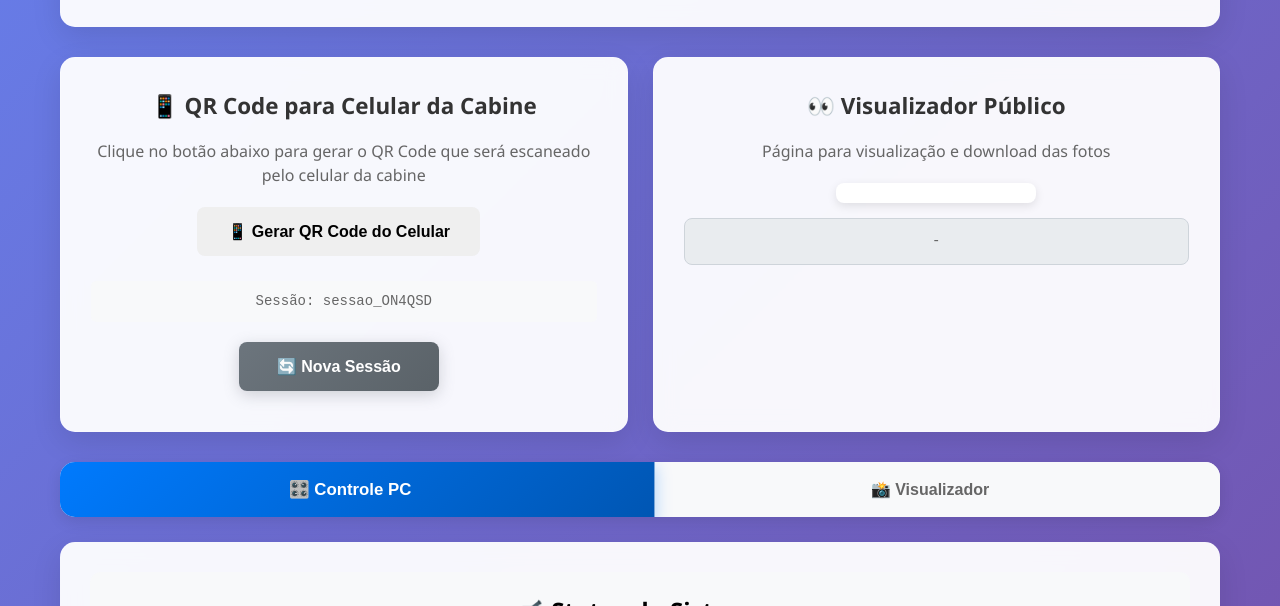
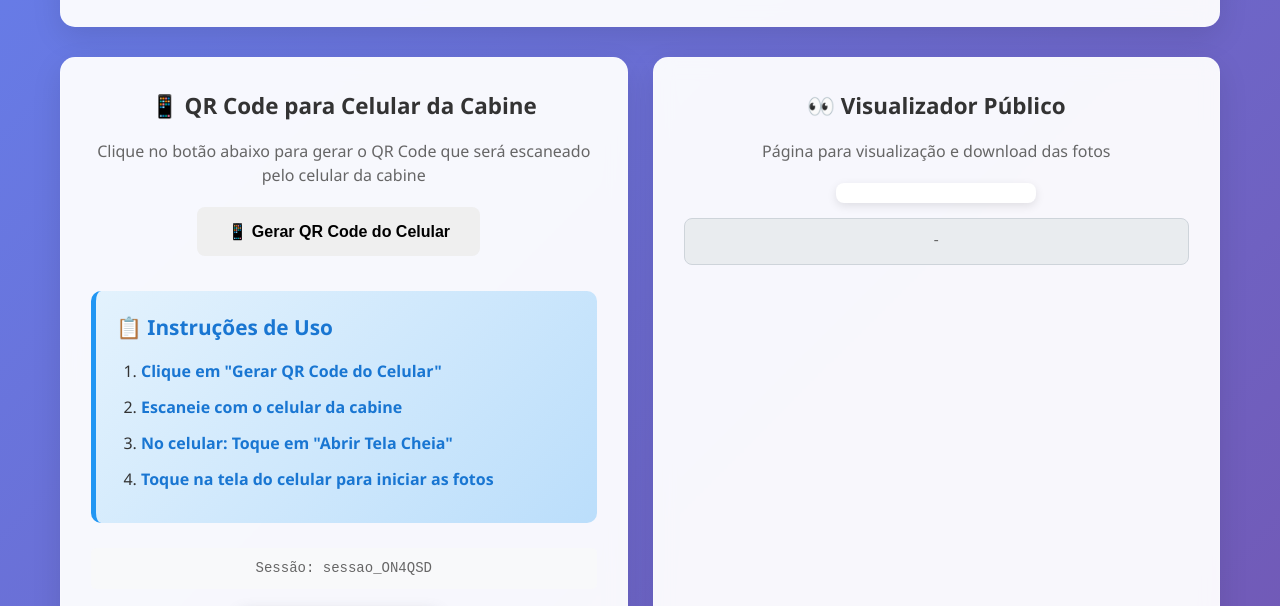
Before and after one commit to guilhermeemail245-art/ultimatentativa, a plain HTML site: page index.html in a window 1280 px wide. Shown: the part 158-764 px from the top of the page. Drawn offline with nearby package versions, Linux system fonts and the light colour scheme; no server answers.

Commit message:
Update index.html

```diff
--- a/index.html
+++ b/index.html
@@ -5,6 +5,8 @@
     <meta name="viewport" content="width=device-width, initial-scale=1.0">
     <title>Cabine Fotográfica - Controle Principal</title>
     <link rel="stylesheet" href="style.css">
+    <!-- Carregar QRCode primeiro -->
+    <script src="https://cdn.jsdelivr.net/npm/qrcode@1.5.3/build/qrcode.min.js"></script>
 </head>
 <body>
     <div class="container">
@@ -26,6 +28,17 @@
                 <div id="mobile-qr-section" class="qr-section" style="display: none;">
                     <div id="mobile-qr" class="qr-large"></div>
                     <p>Escaneie este QR Code no celular da cabine</p>
+                    <p class="url-display" id="mobile-url"></p>
+                </div>
+
+                <div class="instructions">
+                    <h3>📋 Instruções de Uso</h3>
+                    <ol>
+                        <li><strong>Clique em "Gerar QR Code do Celular"</strong></li>
+                        <li><strong>Escaneie com o celular da cabine</strong></li>
+                        <li><strong>No celular: Toque em "Abrir Tela Cheia"</strong></li>
+                        <li><strong>Toque na tela do celular para iniciar as fotos</strong></li>
+                    </ol>
                 </div>
 
                 <p class="session-info">Sessão: <span id="session-display">-</span></p>
@@ -40,7 +53,6 @@
             </div>
         </div>
 
-        <!-- Resto do código permanece igual -->
         <div class="tabs">
             <button class="tab active" onclick="openTab('control')">🎛️ Controle PC</button>
             <button class="tab" onclick="openTab('viewer')">📸 Visualizador</button>
@@ -112,7 +124,6 @@
     </div>
 
     <script src="https://cdn.socket.io/4.7.2/socket.io.min.js"></script>
-    <script src="https://cdn.jsdelivr.net/npm/qrcode@1.5.3/build/qrcode.min.js"></script>
     <script src="app.js"></script>
 </body>
 </html>
```
